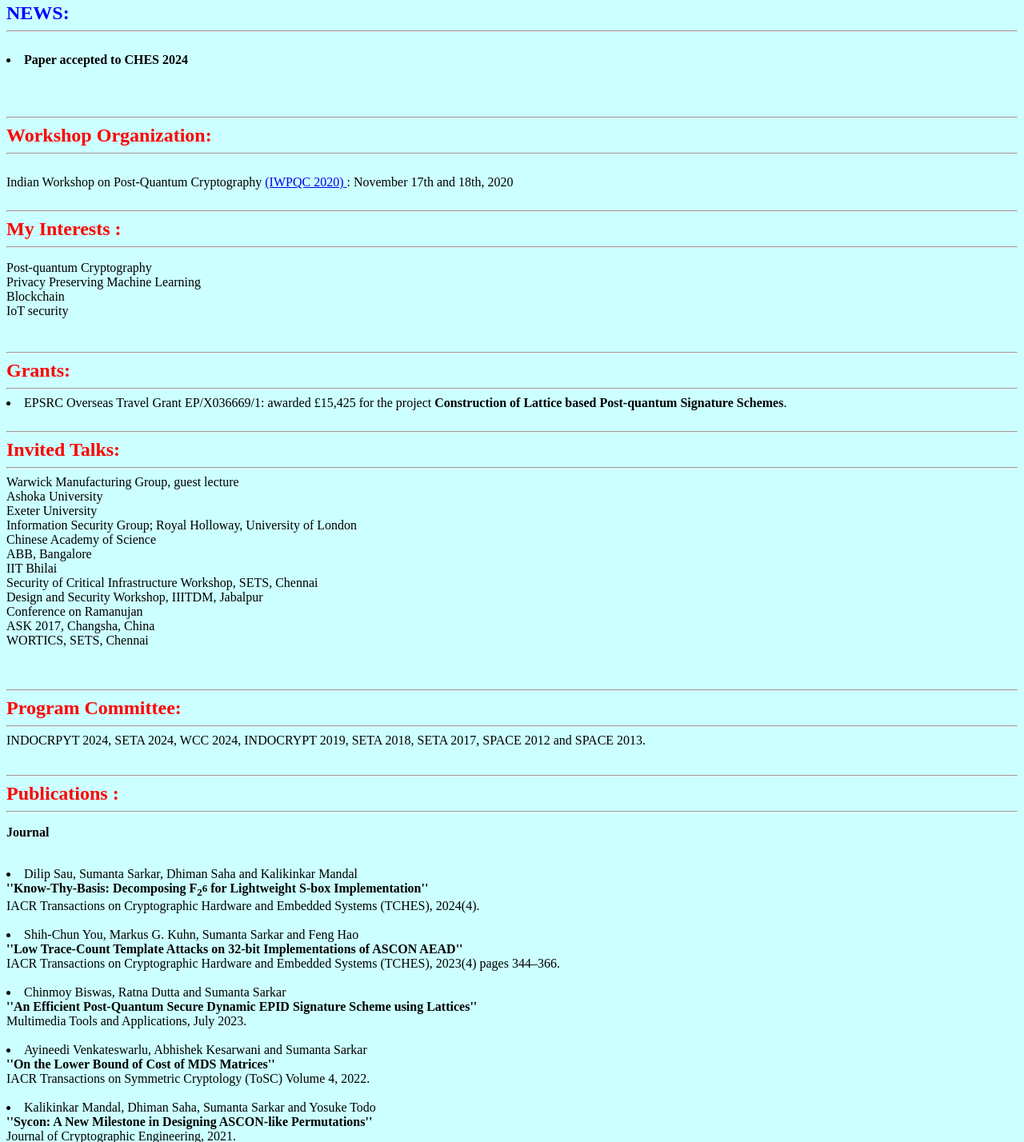
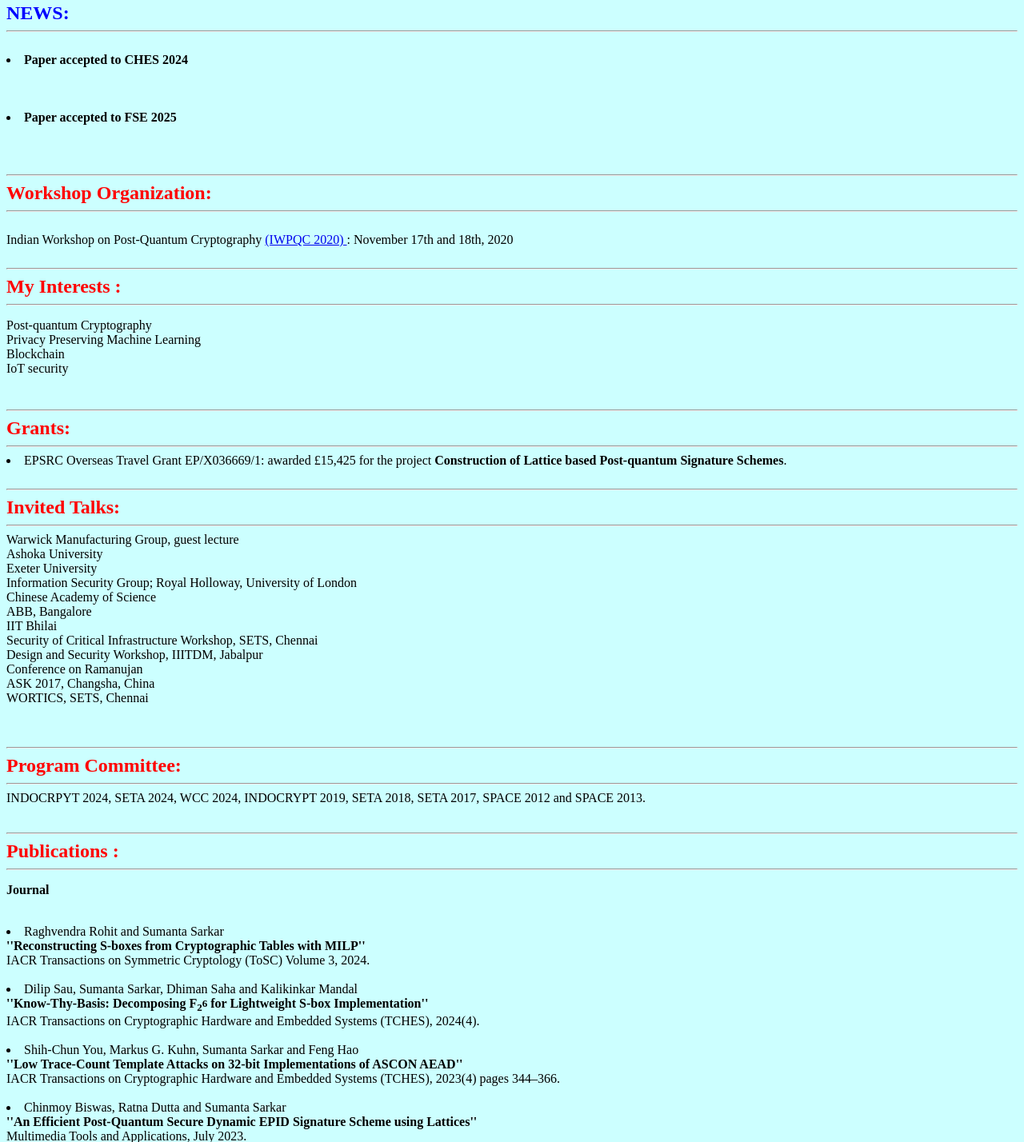
Before and after one commit to sumantasarkar/sumantasarkar.github.io, a plain HTML site: page index.html in a window 1280 px wide. Shown: the part 656-2084 px from the top of the page at 80% size. Drawn offline with Linux system fonts and the light colour scheme.

Commit message:
FSE 2025 added

```diff
--- a/index.html
+++ b/index.html
@@ -117,9 +117,19 @@ the <a href="http://cpsc.ucalgary.ca" target="/b" > Department of Computer Scien
 <hr>
 <br>
 
+
   <li>
 
      <b> Paper accepted to CHES 2024 </b> <br> <br>
+
+
+<br>
+<br>
+
+
+  <li>
+
+     <b> Paper accepted to FSE 2025 </b> <br> <br>
 
 
 <br>
@@ -224,6 +234,16 @@ manuscript, 2013.<br><br>
 <b>Journal</b><br><br>
 
 <li>
+
+  Raghvendra Rohit and Sumanta Sarkar<br>
+<b>''Reconstructing S-boxes from Cryptographic Tables with MILP''
+  </b>
+  <br>
+  IACR Transactions on Symmetric Cryptology (ToSC) Volume 3, 2024.
+<br>
+<br>
+
+<li>
 Dilip Sau, Sumanta Sarkar, Dhiman Saha and Kalikinkar Mandal <br>
     <b>''Know-Thy-Basis: Decomposing F<sub>2<sup>6</sup></sub> for Lightweight S-box Implementation''
     </b>
@@ -277,8 +297,6 @@ Chinmoy Biswas, Ratna Dutta and Sumanta Sarkar <br>
   Journal of Cryptographic Engineering, 2021.
 <br>
 <br>
-
-
 
 <li>
 
```
